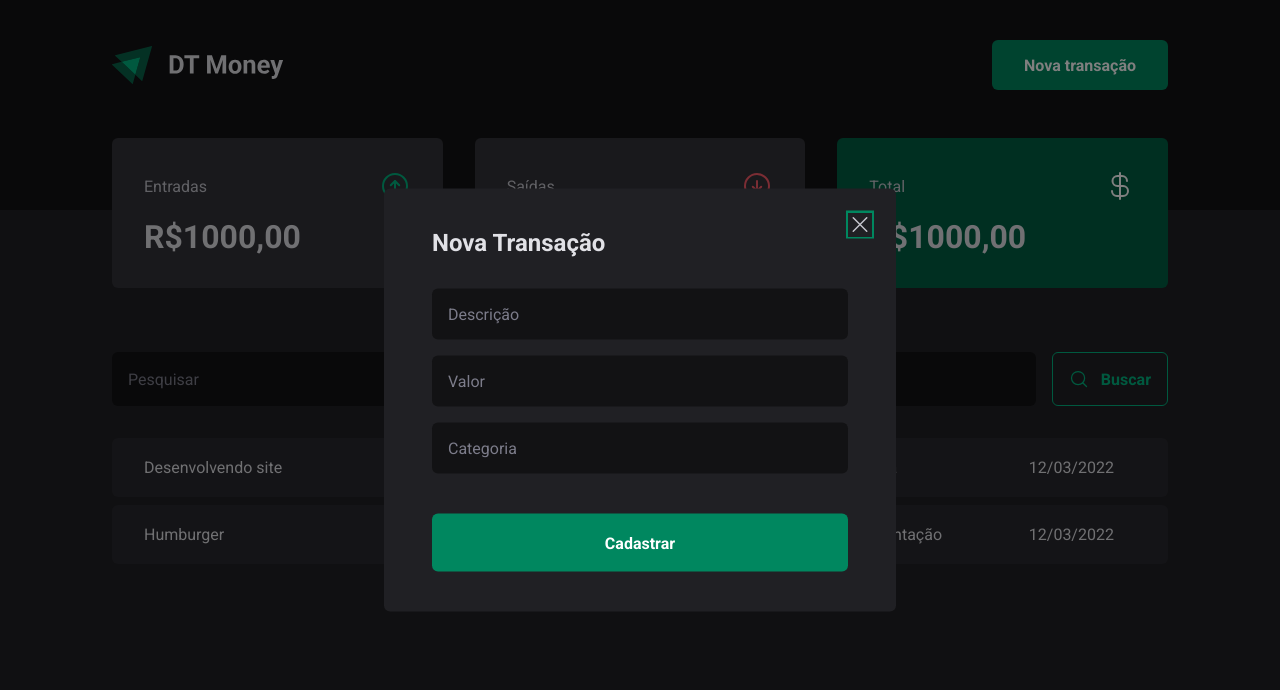
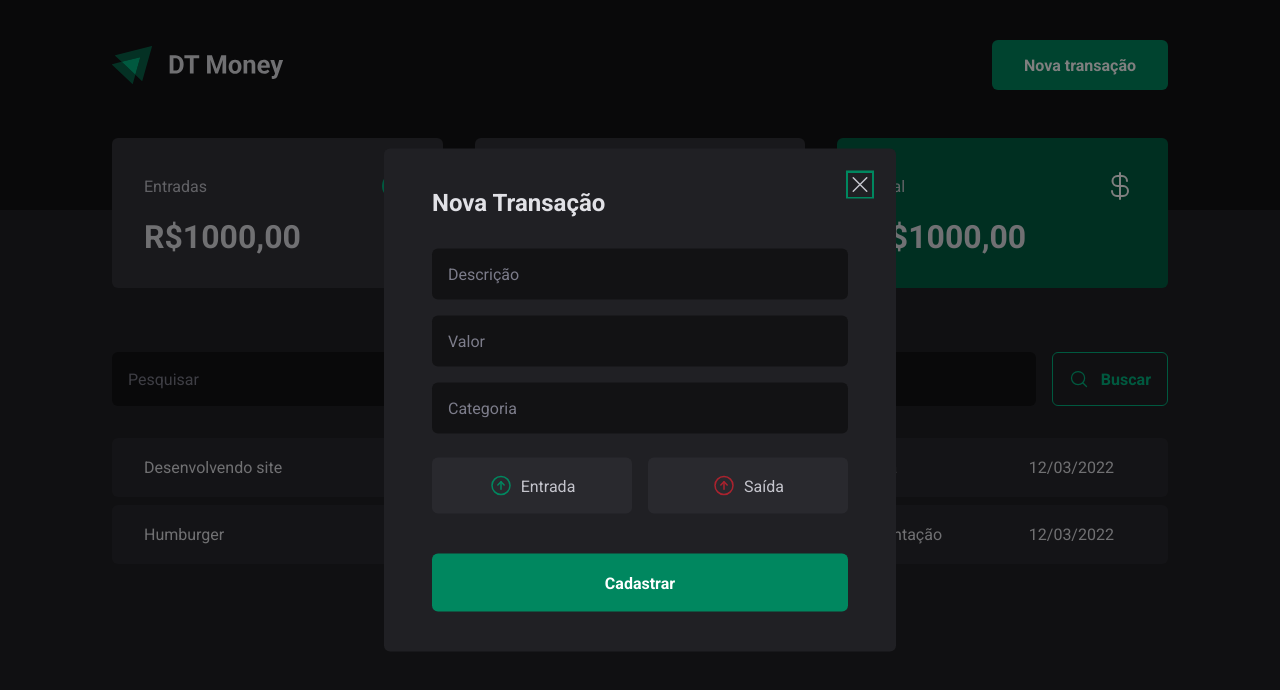
Before and after one commit to DaksonC/dt-money, a React (Vite) app: page / in a window 1280 px wide. Both pictures are taken after a click on the button "Nova transação". Shown: the top 690 px of the page. Built offline with nearby package versions, Linux system fonts and the light colour scheme.

Commit message:
feat(NewTransactionModal) estrutura visual dos botões de entrada e saída

```diff
--- a/src/components/NewTransactionsModal/index.tsx
+++ b/src/components/NewTransactionsModal/index.tsx
@@ -1,7 +1,7 @@
-import { X } from "phosphor-react";
+import { ArrowCircleUp, X } from "phosphor-react";
 import * as Dialog from "@radix-ui/react-dialog";
 
-import { CloseButton, Content, Overlay } from "./styles";
+import { CloseButton, Content, Overlay, TransactionTypeButton, TransactionTypeContainer } from "./styles";
 
 export function NewTransactionModal() {
 
@@ -17,6 +17,16 @@
           <input type="text" placeholder="Descrição" required />
           <input type="number" placeholder="Valor" required />
           <input type="text" placeholder="Categoria" required />
+          <TransactionTypeContainer>
+            <TransactionTypeButton variant="income">
+              <ArrowCircleUp size={24} />
+              Entrada
+            </TransactionTypeButton>
+            <TransactionTypeButton variant="outcome">
+              <ArrowCircleUp size={24} />
+              Saída
+            </TransactionTypeButton>
+          </TransactionTypeContainer>
           <button type="submit">Cadastrar</button>
         </form>
       </Content>
--- a/src/components/NewTransactionsModal/styles.ts
+++ b/src/components/NewTransactionsModal/styles.ts
@@ -1,5 +1,9 @@
+import styled from "styled-components";
 import * as Dialog from "@radix-ui/react-dialog";
-import styled from "styled-components";
+
+interface TransactionTypeButtonProps {
+  variant: 'income' | 'outcome';
+}
 
 export const Overlay = styled(Dialog.Overlay)`
   position: fixed;
@@ -66,3 +70,27 @@
   cursor: pointer;
   transition: filter 0.2s;
 `;
+
+export const TransactionTypeContainer = styled.div`
+  display: grid;
+  grid-template-columns: repeat(2, 1fr);
+  gap: 1rem;
+  margin-top: 0.5rem;
+`;
+
+export const TransactionTypeButton = styled.button<TransactionTypeButtonProps>`
+  display: flex;
+  align-items: center;
+  justify-content: center;
+  gap: 0.5rem;
+  padding: 1rem;
+  border: 0;
+  border-radius: 6px;
+  color: ${props => props.theme["gray-300"]};
+  background: ${props => props.theme["gray-700"]};
+  cursor: pointer;
+
+  svg {
+    color: ${props => props.variant === 'income' ? props.theme["green-500"] : props.theme["red-500"]};
+  }
+`;
```
